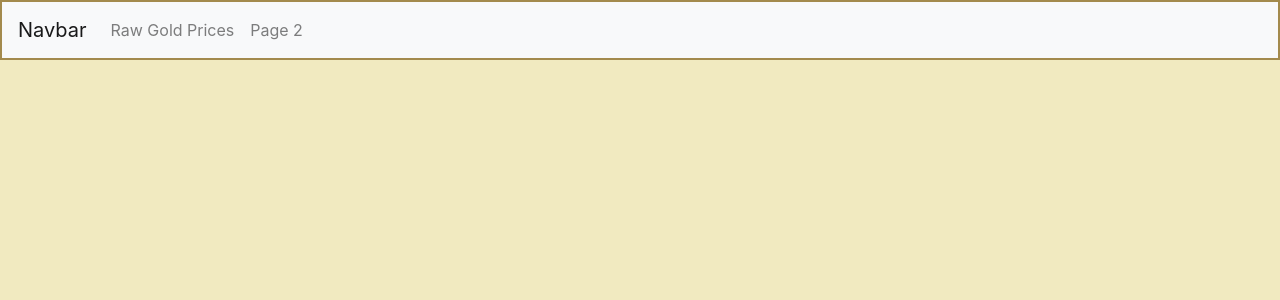
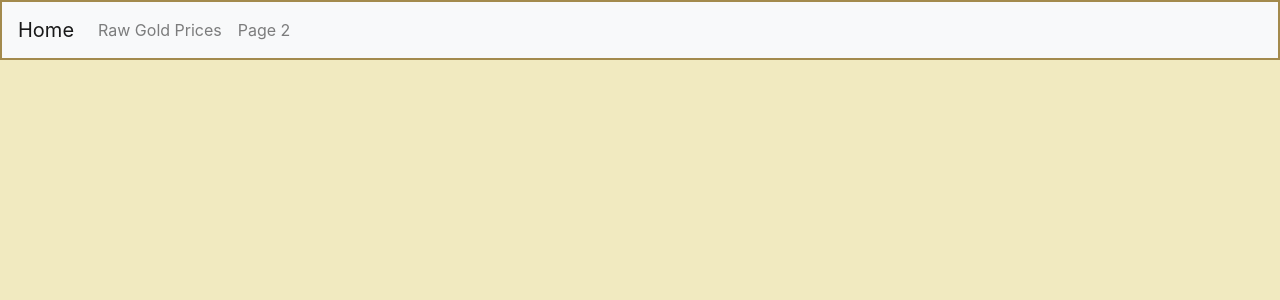
Before and after one commit to cjvilla/Gold-Projections, a Flask app: page / in a window 1280 px wide. Shown: the top 300 px of the page. Run offline with Flask 2, Linux system fonts and the light colour scheme; some libraries are stand-ins or nearby versions.

Commit message:
Update home.html

```diff
--- a/templates/home.html
+++ b/templates/home.html
@@ -17,7 +17,7 @@
 
 <!-- Navbar -->
 <nav class="navbar navbar-expand-lg navbar-light bg-light">
-    <a class="navbar-brand" href="#">Navbar</a>
+    <a class="navbar-brand" href="#">Home</a>
     <button class="navbar-toggler" type="button" data-toggle="collapse" data-target="#navbarNav" aria-controls="navbarNav" aria-expanded="false" aria-label="Toggle navigation">
       <span class="navbar-toggler-icon"></span>
     </button>
```
